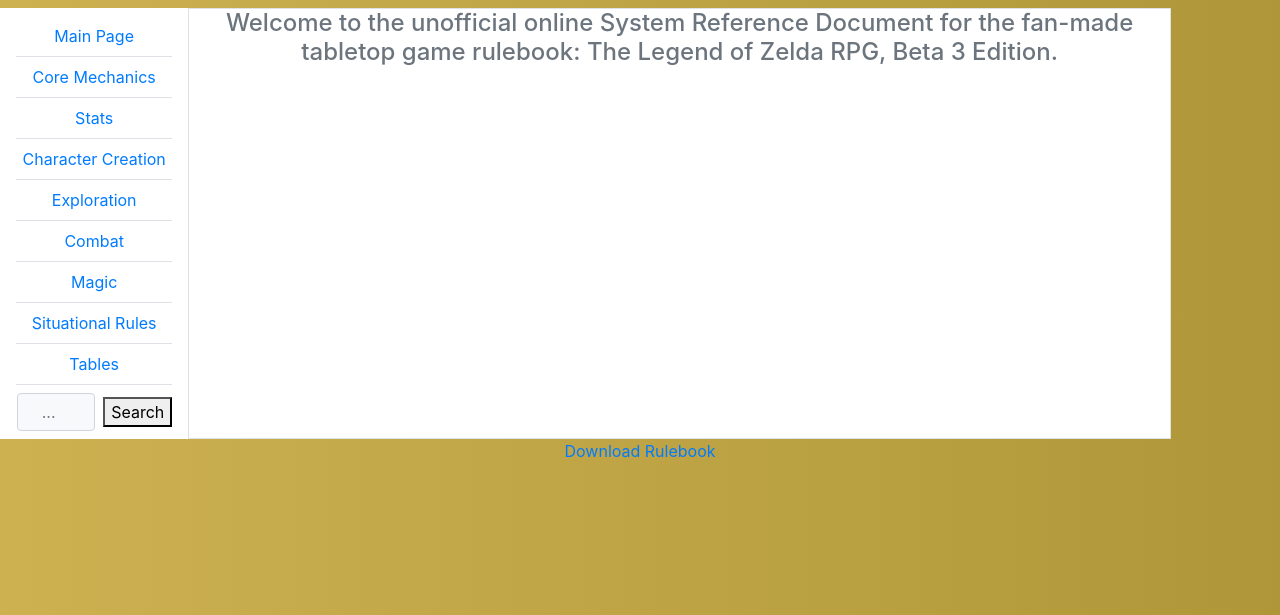
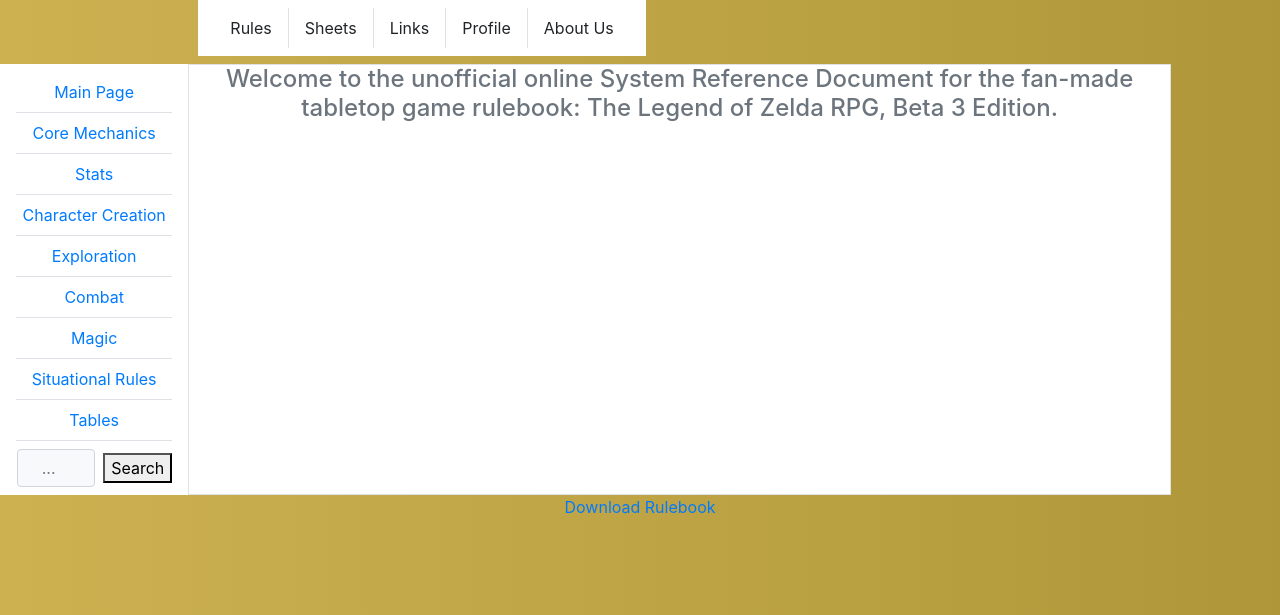
Before and after one commit to Hystoriw/LoZB3_SRD_CaseStudy, a Spring Boot app: page / in a window 1280 px wide. Shown: the part 185-800 px from the top of the page. Run offline with Spring Boot 4, Linux system fonts and the light colour scheme.

Commit message:
Added a horizontal navbar in elements/Navbars for navigating the app's sections. Href links are not yet implemented.
Added thymeleaf inserts for the index and template pages to use the new navbar.

```diff
--- a/src/main/resources/templates/elements/Navbars.html
+++ b/src/main/resources/templates/elements/Navbars.html
@@ -13,9 +13,9 @@
 <body>
 
 <!-- Vertical navbar, to be inserted into other HTML pages -->
-<nav th:fragment="navcolumn" class="navbar bg-white mt-2 sticky-top">
+<nav th:fragment="navcolumn" class="navbar bg-white mt-2">
     <ul class="nav navbar-nav text-center ms-auto me-auto w-100">
-        <li id="navbarLink" class="nav-item border-bottom">
+        <li class="nav-item border-bottom">
             <a class="nav-link" th:href="@{/rulebook/Main Page}">Main Page</a>
         </li>
         <li class="nav-item border-bottom">
@@ -51,5 +51,27 @@
     </ul>
 </nav>
 
+<!-- Horizontal navbar for navigating between different sections of the app -->
+<nav th:fragment="navrow" class="navbar bg-white">
+    <ul class="nav text-center ms-auto me-auto">
+        <!-- TODO: Put some href links here -->
+        <li class="nav-item border-right">
+            <a class="nav-link">Rules</a>
+        </li>
+        <li class="nav-item border-right">
+            <a class="nav-link">Sheets</a>
+        </li>
+        <li class="nav-item border-right">
+            <a class="nav-link">Links</a>
+        </li>
+        <li class="nav-item border-right">
+            <a class="nav-link">Profile</a>
+        </li>
+        <li class="nav-item ">
+            <a class="nav-link">About Us</a>
+        </li>
+    </ul>
+</nav>
+
 </body>
 </html>
--- a/src/main/resources/templates/index.html
+++ b/src/main/resources/templates/index.html
@@ -24,7 +24,13 @@
     <header th:insert="elements/HeaderFooter :: header"></header>
 
     <div class="row">
-        <!-- Sticky dropdown menu for navigating different SRD pages -->
+        <!-- Horizontal menu for navigating different app functions -->
+        <div class="col-12 row">
+            <div class="col-2"></div> <!-- Used for spacing out the below navbar correctly -->
+            <div th:insert="elements/Navbars :: navrow"></div>
+        </div>
+
+        <!-- Vertical menu for navigating different SRD pages -->
         <div class="col-2">
             <div th:insert="elements/Navbars :: navcolumn"></div>
         </div>
@@ -44,9 +50,6 @@
                             </li>
                         </ul>
                     </nav>
-<!--                    <span th:each="subPage : ${currentPage.get().getChildPages()}">-->
-<!--                        <a th:text="${subPage.pageTitle}" th:href="@{mainpage/{path}(path=${subPage.pageTitle})}" class="nav-link">Link Placeholder</a>-->
-<!--                    </span>-->
                 </div>
 
                 <table>
```
Also changed, not shown: src/main/resources/templates/template.html (+7 -1 lines), 1 other file.
